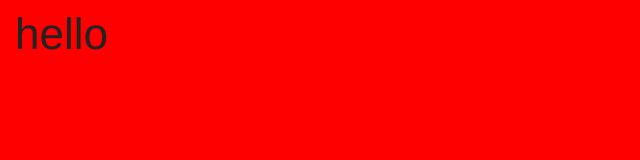
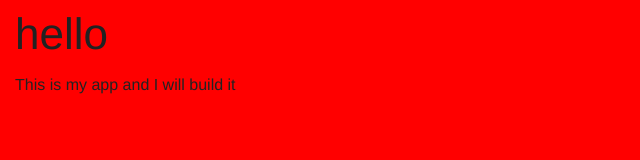
Before and after one commit to theonicolaou/advanced-grunt-toolkit, a website: page app/index.html in a window 1280 px wide. Shown: the whole page, without its empty margins (0-640 px from the left). Drawn offline with Linux system fonts and the light colour scheme.

Commit message:
Set css and js files to build into .min files

```diff
--- a/app/index.html
+++ b/app/index.html
@@ -4,11 +4,11 @@
 		<meta charset="utf-8" />
 		<meta name="viewport" content="width=device-width, initial-scale=1.0" />
 		<title>Foundation</title>
-		<!-- build:css(.) css/app.css -->
+		<!-- build:css(.) css/app.min.css -->
 		<link rel="stylesheet" href="css/vendor/foundation.css" />
 		<link rel="stylesheet" href="css/styles.css" />
 		<!-- endbuild -->
-		<!-- build:js(.) js/app.js -->
+		<!-- build:js(.) js/app.min.js -->
 		<script src="js/vendor/jquery.js"></script>
 		<script src="js/vendor/foundation.js"></script>
 		<!-- endbuild -->
@@ -16,6 +16,7 @@
 <body>
 	<div class="small-12 columns">
 		<h1>hello</h1>
+		This is my app and I will build it
 	</div>
 </body>
 </html>
```
